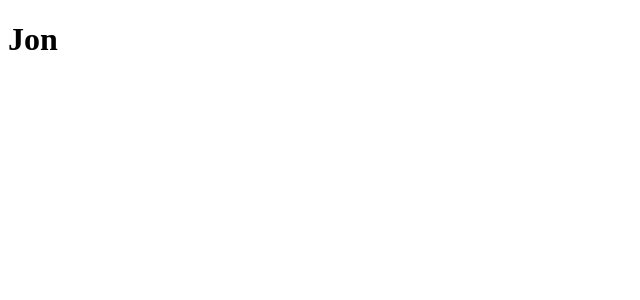
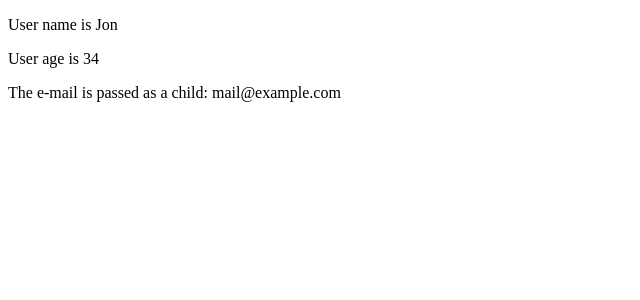
Before and after one commit to DisRachik/react-typescript-rca, a React (Create React App) app: page / in a window 1280 px wide. Shown: the top 300 px of the page, without its empty margins (0-640 px from the left). Built offline with nearby package versions, Linux system fonts and the light colour scheme.

Commit message:
typing of components React

```diff
--- a/src/components/App/App.tsx
+++ b/src/components/App/App.tsx
@@ -1,15 +1,19 @@
-import React from 'react';
+import { User } from '../User';
 
-import { User } from './App.types';
+import { Props } from './App.types';
 
-type Props = {
-  user: User;
+const user: Props = {
+  idUser: 1,
+  name: 'Jon',
+  age: 34,
+  email: 'mail@example.com',
 };
 
-export function App({ user }: Props) {
+const text: string = `The e-mail is passed as a child: ${user.email}`;
+
+export function App() {
   return (
-    <div>
-      <h1>{user.name}</h1>
-    </div>
+    // <User {...user} />
+    <User {...user} children={text} />
   );
 }
--- /dev/null
+++ b/src/components/User/User.tsx
@@ -0,0 +1,49 @@
+import React from 'react';
+
+import { Props } from '../App/App.types';
+
+/*-----  -----*/
+/*----- using Props as a generic-prop for React.Component -----*/
+/*-----  -----*/
+
+// export function User({ name, age }: Props) {
+//   return (
+//     <div>
+//       <p>{`User name is ${name}`}</p>
+//       <p>{`User age is ${age}`}</p>
+//     </div>
+//   );
+// }
+
+/*-----  -----*/
+/*----- using React.FC or React.FunctionComponent to determine the types of functional component -----*/
+/*-----  -----*/
+
+// export const User: React.FC<Props> = ({ name, age }) => {
+//   return (
+//     <div>
+//       <p>{`User name is ${name}`}</p>
+//       <p>{`User age is ${age}`}</p>
+//     </div>
+//   );
+// };
+
+/*-----  -----*/
+/*----- typing for children with use React.FunctionComponent -----*/
+/*-----  -----*/
+
+type UserProps = {
+  children?: React.ReactNode;
+  onUserUpdate?: (user: Props) => void;
+};
+
+export function User({ name, age, children, onUserUpdate }: Props & UserProps) {
+  return (
+    <div>
+      <p>{`User name is ${name}`}</p>
+      <p>{`User age is ${age}`}</p>
+
+      <div>{children}</div>
+    </div>
+  );
+}
--- /dev/null
+++ b/src/components/User/index.ts
@@ -0,0 +1 @@
+export { User } from './User';
--- a/src/index.tsx
+++ b/src/index.tsx
@@ -2,17 +2,19 @@ import { StrictMode } from 'react';
 import ReactDOM from 'react-dom/client';
 
 import { App } from './components/App';
-import { User } from './components/App/App.types';
+// import { User } from './components/App/App.types';
 
-const user: User = {
-  id: 1,
-  name: 'Jon',
-  email: 'mail@example.com',
-};
+// const user: User = {
+//   id: 1,
+//   name: 'Jon',
+//   age: 34,
+//   email: 'mail@example.com',
+// };
 
 const root = ReactDOM.createRoot(document.getElementById('root') as HTMLElement);
 root.render(
   <StrictMode>
-    <App user={user} />
+    {/* <App user={user} /> */}
+    <App />
   </StrictMode>
 );
```
Also changed, not shown: src/components/App/App.types.ts (+4 -3 lines).
